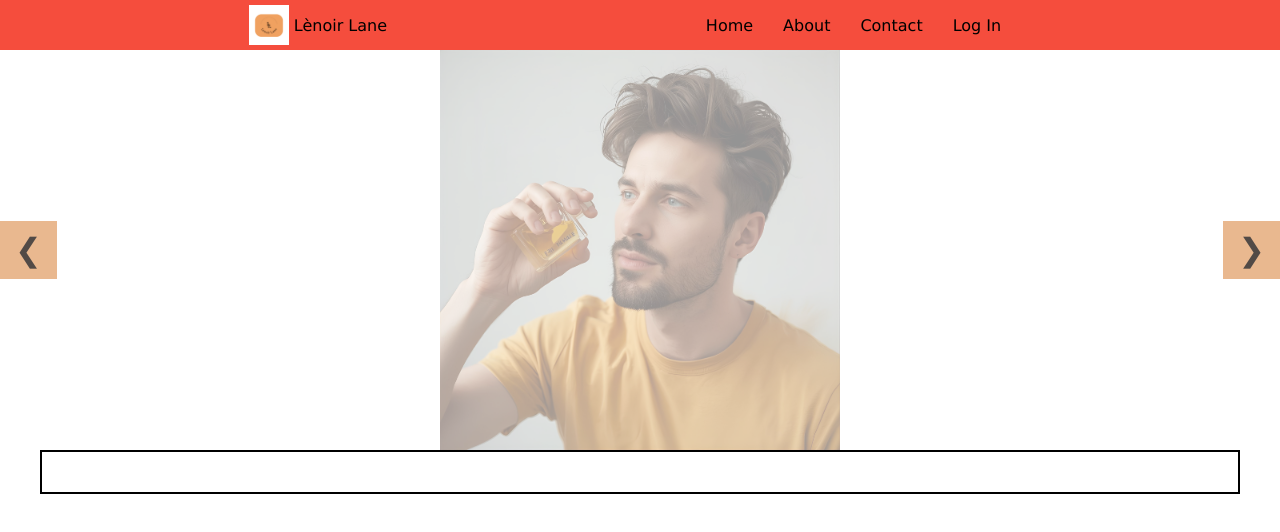
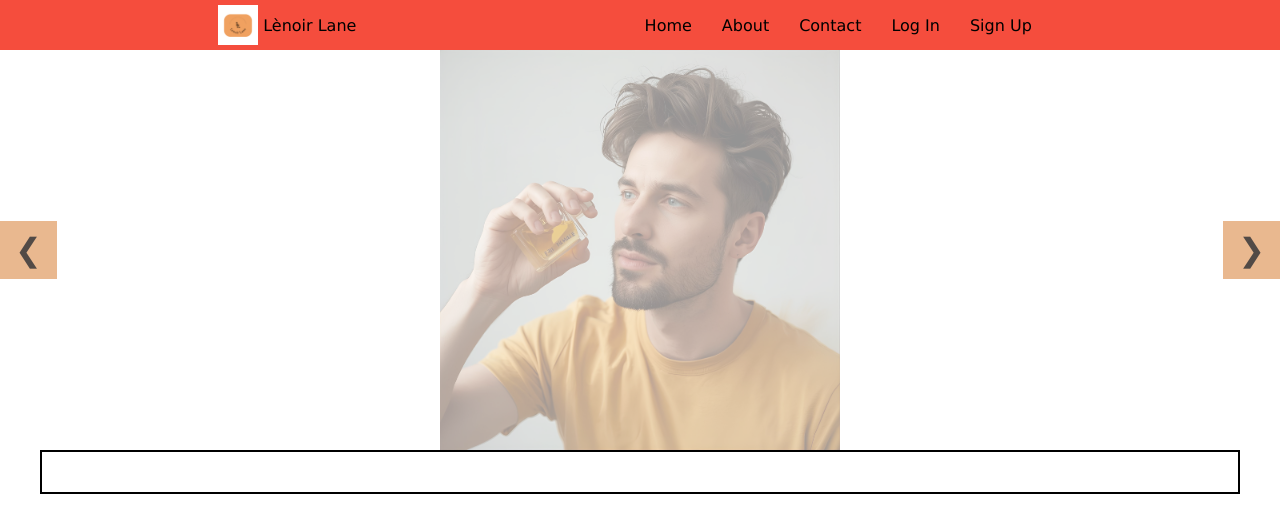
Before and after one commit to Liz-nor/ProjectExam1, a website with bundled scripts: page index.html in a window 1280 px wide. Built offline with nearby package versions, Linux system fonts and the light colour scheme; no server answers; a web font is replaced by a local one.

Commit message:
signup pages

```diff
--- a/carousel.js
+++ b/carousel.js
@@ -53,8 +53,9 @@ imgHeadphones.addEventListener('click', (event) => {
 })
 imgPerfume.addEventListener('click', (event) => {
   const id = event.target.dataset.id;
-  window.location.href = `/user/${id}`;
-})
+  if (!id) return;
+  window.location.href = `/product/product.html?=${id}`; // Navigate to product page with the id as a query parameter
+});
 
 fetch("https://v2.api.noroff.dev/online-shop")
 .then(res => {
--- a/components/navbar.js
+++ b/components/navbar.js
@@ -17,22 +17,26 @@ document.addEventListener('DOMContentLoaded', function() {
 
 	const ul = document.createElement('ul');
 	const li = document.createElement('li');
-	const a = document.createElement('a');
-	a.href = '#home';
-	a.textContent = 'Home';
-	const b = document.createElement('a');
-	b.href = '#about';
-	b.textContent = 'About';
-	const c = document.createElement('a');
-	c.href = '#contact';
-	c.textContent = 'Contact';
-	const d = document.createElement('a');
-	d.href = '#log-in';
-	d.textContent = 'Log In';
-	li.appendChild(a);
-	li.appendChild(b);
-	li.appendChild(c);
-	li.appendChild(d);
+	const home = document.createElement('a');
+	home.href = '/index.html';
+	home.textContent = 'Home';
+	const about = document.createElement('a');
+	about.href = '/about.html';
+	about.textContent = 'About';
+	const contact = document.createElement('a');
+	contact.href = '/contact.html';
+	contact.textContent = 'Contact';
+	const login = document.createElement('a');
+	login.href = '/login.html';
+	login.textContent = 'Log In';
+	const signup = document.createElement('a');
+	signup.href = '/signup.html';
+	signup.textContent = 'Sign Up';
+	li.appendChild(home);
+	li.appendChild(about);
+	li.appendChild(contact);
+	li.appendChild(login);
+	li.appendChild(signup);
 	ul.appendChild(li);
 	nav.appendChild(ul);
 	header.appendChild(nav);
--- /dev/null
+++ b/css/pages/signup.css
@@ -0,0 +1,22 @@
+/* --- Signup Form --- */
+@import url("https://fonts.googleapis.com/css2?family=GFS+Didot&display=swap");
+@import url("../variables.css");
+
+* {
+margin: 0;
+padding: 0;
+box-sizing: border-box;
+
+}
+
+body {
+    font-family: "GFS Didot", Verdana, Geneva, Tahoma, sans-serif;
+    background-image: url(/assets/img/baris-selcen-NcKZUp4FXaQ-unsplash.jpg);
+    object-fit: contain;
+}
+
+.signup-wrapper {
+  box-sizing: border-box;
+  background-color: var(--secondary-color-light-grey);
+
+}
--- a/css/variables.css
+++ b/css/variables.css
@@ -5,7 +5,10 @@
  --primary-color-dark-orange: #F54D3D;
 
  /* Secondary colors */
-
+--secondary-color-light-grey: #D5CDC1;
+--secondary-color-dark-grey: #6D6C6B;
+--secondary-color-brown: #806C64;
+--secondary-color-dark: #524A46;
  /*Accent colors */
 
  /*Neutral colors */
--- a/index.html
+++ b/index.html
@@ -3,7 +3,17 @@
   <head>
     <meta charset="UTF-8" />
     <meta name="viewport" content="width=device-width, initial-scale=1.0" />
+    <!-- <meta http-equiv="Content-Security-Policy" content="
+  default-src 'self';
+  connect-src 'self' https://v2.api.noroff.dev/online-shop;
+  img-src 'self' https://v2.api.noroff.dev/online-shop data:;
+  script-src 'self' 'unsafe-inline';
+  style-src 'self' 'unsafe-inline';
+"> -->
+
     <link rel="stylesheet" href="./css/styles.css" />
+    <link rel="import" href="signup.html">
+    <link rel="import" href="login.html">
     <link rel="apple-touch-icon" sizes="180x180" href="/assets/favicon/apple-touch-icon.png" />
     <link rel="icon" type="image/png" sizes="32x32" href="/assets/favicon/favicon-32x32.png"/>
     <link rel="icon" type="image/png" sizes="16x16" href="/assets/favicon/favicon-16x16.png"/>
--- /dev/null
+++ b/pages/signup.js
@@ -0,0 +1 @@
+export default function signUp()
```
Also changed, not shown: pages/login.html (added, +11 -0 lines), pages/signup.html (added, +42 -0 lines), assets/lock.svg (added), assets/mail.svg (added), assets/person.svg (added), css/pages/login.css (added), css/styles.css (line endings or trailing spaces), pages/login.js (added).
